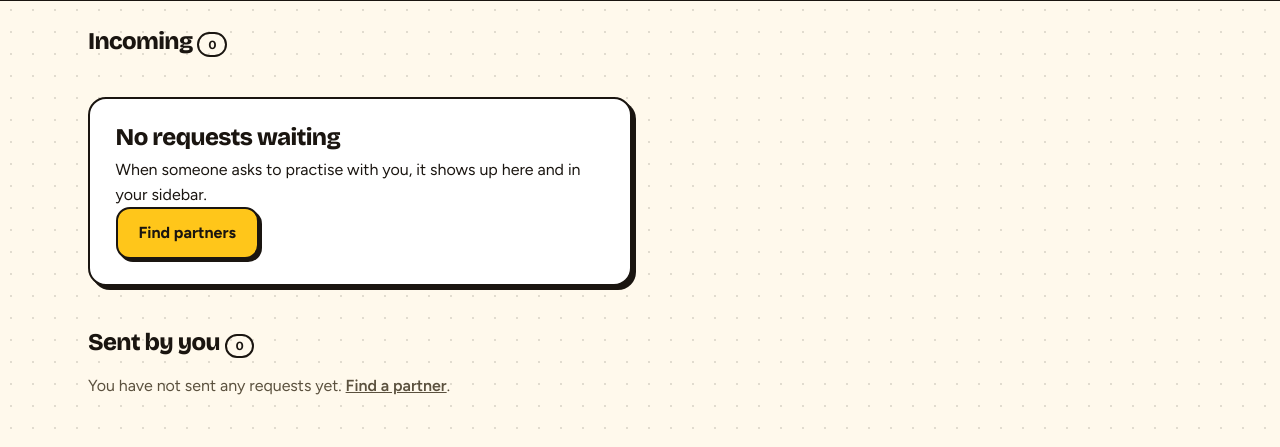
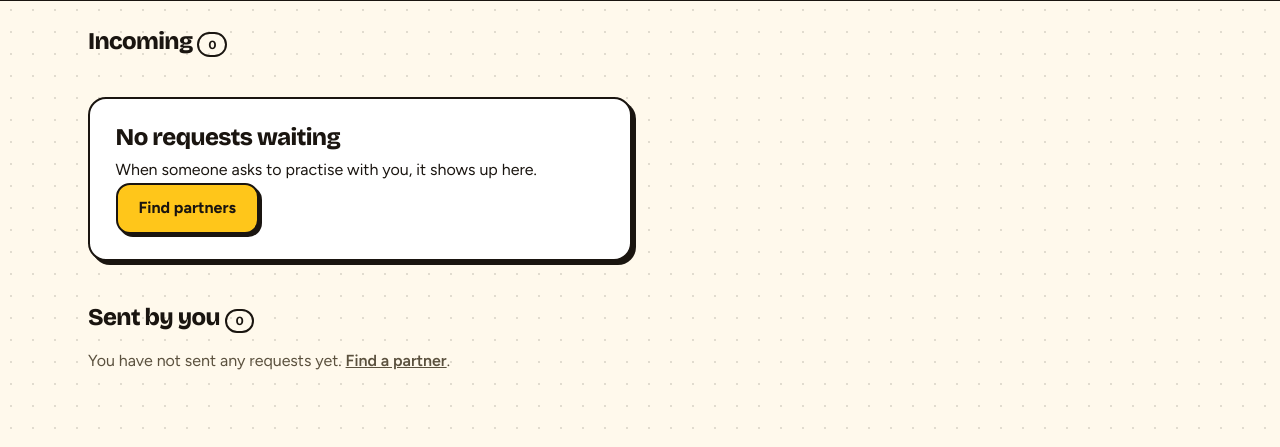
Before and after one commit to JavohirMX/speakle, a Django app: template matches/templates/matches/requests.html in a window 1280 px wide. Shown: the part 265-712 px from the top of the page. Run offline with Django 5.2, Linux system fonts and the light colour scheme; the template is opened without the code that fills it, so the values that code supplies are empty; data comes from the database, SQL or seed files in the repository; parts of the project's set-up code (start-up, migrations or seed data) failed here and were passed over.

Commit message:
Requests empty state: drop mention of a sidebar the app does not have

```diff
--- a/matches/templates/matches/requests.html
+++ b/matches/templates/matches/requests.html
@@ -37,7 +37,7 @@
     {% else %}
     <div class="empty" style="margin-left:0;transform:none">
       <h3>No requests waiting</h3>
-      <p>When someone asks to practise with you, it shows up here and in your sidebar.</p>
+      <p>When someone asks to practise with you, it shows up here.</p>
       <div class="empty-act"><a class="btn btn-solid" href="{% url 'matches:find_matches' %}">Find partners</a></div>
     </div>
     {% endif %}
```
